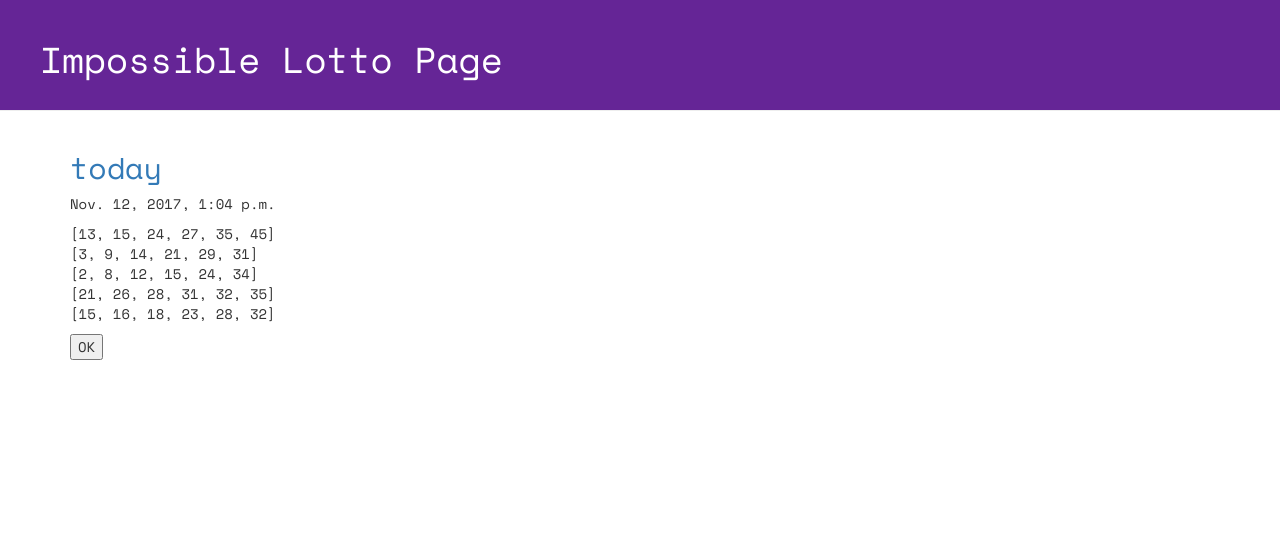
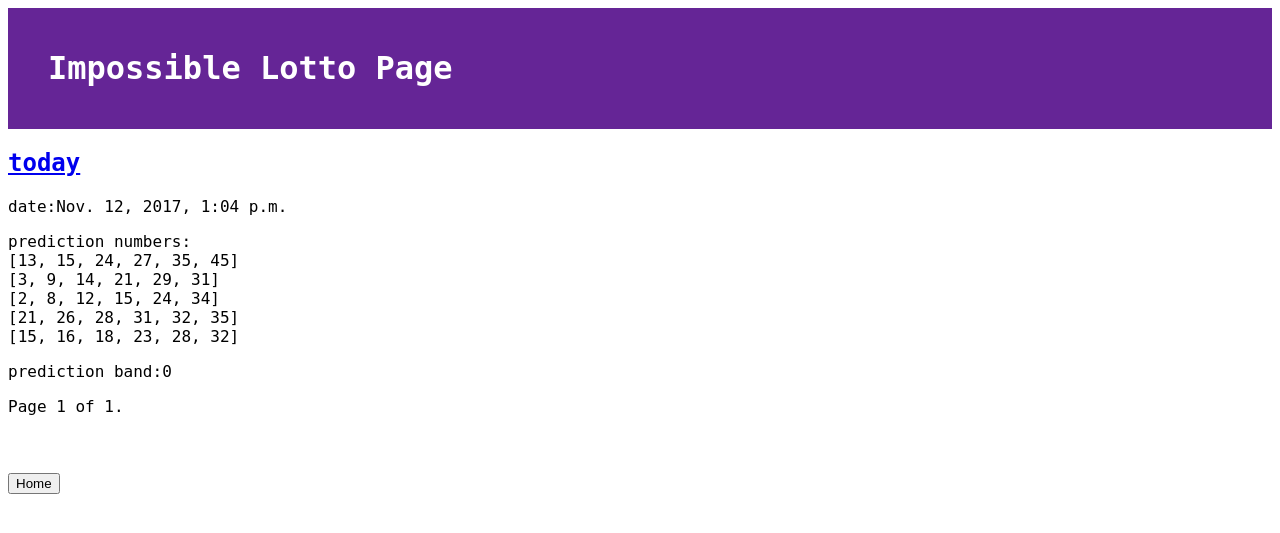
Before and after one commit to KimMyungSam/django_lotto, a Django app: page /lotto/list/ in a window 1280 px wide. Shown: the top 533 px of the page. Run offline with Django 3.2, Linux system fonts and the light colour scheme; data comes from the database, SQL or seed files in the repository; parts of the project's set-up code (start-up, migrations or seed data) failed here and were passed over; some libraries are stand-ins or nearby versions.

Commit message:
add pagination of list

```diff
--- a/lotto/admin.py
+++ b/lotto/admin.py
@@ -14,4 +14,7 @@ class DecidedNumbersAdmin(admin.ModelAdmin):
     list_per_page = 20
     list_filter = ['band','count']
 
-admin.site.register(FormInput)
+@admin.register(FormInput)
+class FormInputAdmin(admin.ModelAdmin):
+    list_display = ['shooter', 'shot_count', 'update_date']
+    list_per_page = 20
--- a/lotto/models.py
+++ b/lotto/models.py
@@ -3,6 +3,10 @@ from django.utils import timezone
 import random
 import pandas as pd
 import numpy as np
+
+class PublishedManager(models.Manager):
+    def get_queryset(self):
+        return super(PublishedManager, self).get_queryset().filter(status='update_date')
 
 class FormInput(models.Model):
     shooter = models.CharField(max_length = 255)  # 추출할때 문구
@@ -15,6 +19,10 @@ class FormInput(models.Model):
 
 # Create your models here.
 class ShootNumbers(models.Model):
+    # use a PublishedManager of pagination function
+    objects = models.Manager()  # The default Manager
+    updated_date = PublishedManager()  # Our custom manager.
+
     # lottos = models.CharField(max_length = 255, default = '[1,2,3,4,5,6]')
     lottos = models.TextField(default = '[1,2,3,4,5,6]')  # Guess번호를 저장하는 텍스트 필드
     shooter = models.CharField(max_length = 255)  # 추출할때 문구
--- a/lotto/templates/lotto/base.html
+++ b/lotto/templates/lotto/base.html
@@ -3,10 +3,6 @@
 <html lang="ko">
   <head>
     <title>{% block title %}{% endblock %}</title>
-    <meta name="viewport" content="width=device-width, initial-scale=1">
-    <link rel="stylesheet" href="//maxcdn.bootstrapcdn.com/bootstrap/3.2.0/css/bootstrap.min.css">
-    <link rel="stylesheet" href="//maxcdn.bootstrapcdn.com/bootstrap/3.2.0/css/bootstrap-theme.min.css">
-    <link href="//fonts.googleapis.com/css?family=Space+Mono" rel="stylesheet">
     <link rel="stylesheet" href="{% static 'css/lotto.css'%}">
   </head>
 
--- a/lotto/templates/lotto/detail.html
+++ b/lotto/templates/lotto/detail.html
@@ -8,7 +8,7 @@
       <p> {{lotto.update_date}}</p>
     {% endif %}
     <p> by {{lotto.shooter}}</p>
-    <p> lotto:{{lotto.lottos}}</p>
+    <p> lotto:<br>{{lotto.lottos|linebreaksbr}}</p>
     <p>shot_count:{{lotto.shot_count}}</p>
     <p>predict_total_value:{{lotto.predict_total_value}}</p>
     <p>predict_total_25:{{lotto.predict_total_25}}</p>
@@ -18,9 +18,10 @@
     <p>band:{{lotto.band}}</p>
   </div>
 
+  <br> <br> <br>
   <form action="." method="post">
     {% csrf_token %}
-    <input type="submit" value="OK">
+    <input type="submit" value="List">
   </form>
 
 {% endblock %}
--- a/lotto/templates/lotto/list.html
+++ b/lotto/templates/lotto/list.html
@@ -5,12 +5,18 @@
 {% block content %}
   {% for lotto in lottos %}
     <h2><a href="{% url 'detail' lottokey=lotto.pk %}">{{lotto.shooter}}</a></h2>
-    <p> {{lotto.update_date}}</p>
-    <p> {{lotto.lottos|linebreaksbr}}</p>
+    <p>date:{{lotto.update_date}}</p>
+    <p>prediction numbers:<br>{{lotto.lottos|linebreaksbr}}</p>
+    <p>prediction band:{{lotto.band}}</p>
   {% endfor %}
 
+  <!-- Pagination -->
+  {% include "lotto/pagination.html" with page=lottos %}
+
+  <br> <br> <br>
   <form action="." method="post">
     {% csrf_token %}
-    <input type="submit" value="OK">
+    <input type="submit" value="Home">
   </form>
+
 {% endblock %}
--- /dev/null
+++ b/lotto/templates/lotto/pagination.html
@@ -0,0 +1,15 @@
+<div class="pagination">
+  <span class="step-links">
+    {% if page.has_previous %}
+      <a href="?page={{ page.previous_page_number }}">Previous</a>
+    {% endif %}
+
+    <span class="current">
+      Page {{page.number}} of {{page.paginator.num_pages}}.
+    </span>
+
+    {% if page.has_next %}
+      <a href="?page={{ page.next_page_number }}">Next</a>
+    {% endif %}
+  </span>
+</div>
--- a/lotto/views.py
+++ b/lotto/views.py
@@ -1,5 +1,7 @@
 from django.shortcuts import render, redirect, get_object_or_404
 from .tasks import generate
+from django.core.paginator import Paginator, EmptyPage, PageNotAnInteger
+
 # Create your views here.
 from .models import ShootNumbers
 from .forms import LottoForm
@@ -10,10 +12,23 @@ def index(request):
     return render(request, "lotto/default.html", {"lottos": lottos})
 
 def list(request):
+    object_list = ShootNumbers.objects.all()
+    paginator = Paginator(object_list, 4) # show per page
+
+    page = request.GET.get('page')
+    try:
+        lottos = paginator.page(page)
+    except PageNotAnInteger:
+        # If page is note an interger deliver the first page
+        lottos = paginator.page(1)
+    except EmptyPage:
+        # If page is out of range deliver last page of results
+        lottos = paginator.page(paginator.num_pages)
+
     if request.method == "POST":
         return redirect('index')
     else:
-        lottos = ShootNumbers.objects.all()
+        # lottos = ShootNumbers.objects.all()
         return render(request, "lotto/list.html", {"lottos": lottos})
 
 def post(request):
--- a/mysite/settings.py
+++ b/mysite/settings.py
@@ -23,9 +23,9 @@ BASE_DIR = os.path.dirname(os.path.dirname(os.path.abspath(__file__)))
 SECRET_KEY = '*7nplaqo3g(zpe8m!m4gpvtp&hw(4ig3p2j1md-!bmd%0k^sb0'
 
 # SECURITY WARNING: don't run with debug turned on in production!
-DEBUG = False
+DEBUG = True
 
-ALLOWED_HOSTS = ['*']
+ALLOWED_HOSTS = []
 
 
 # Application definition
```
Also changed, not shown: lotto/tasks.py (+8 -9 lines), 1 other file.
